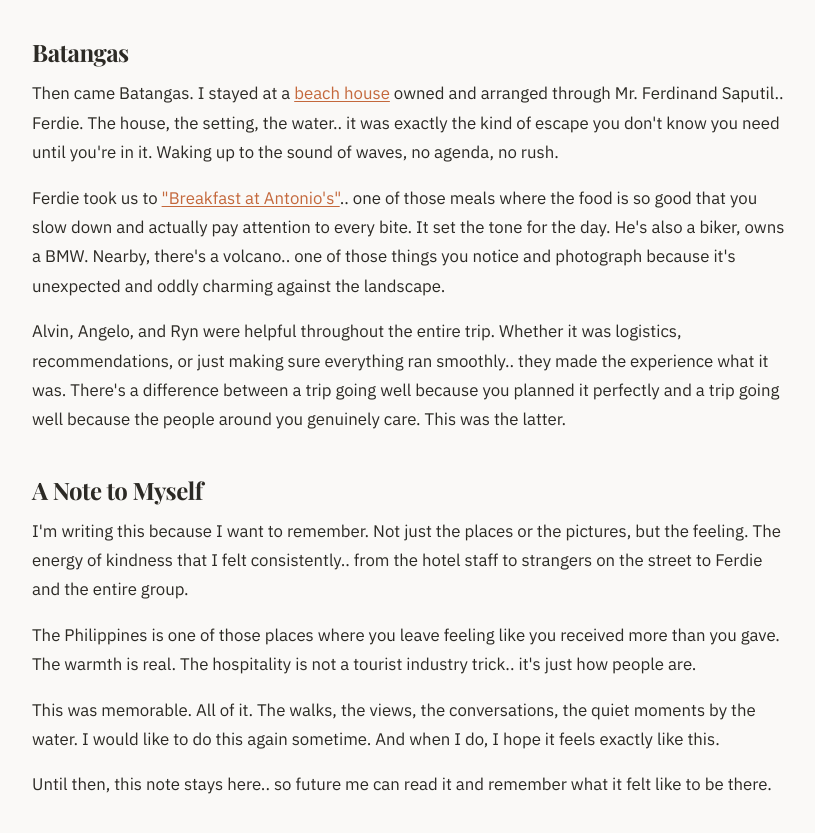
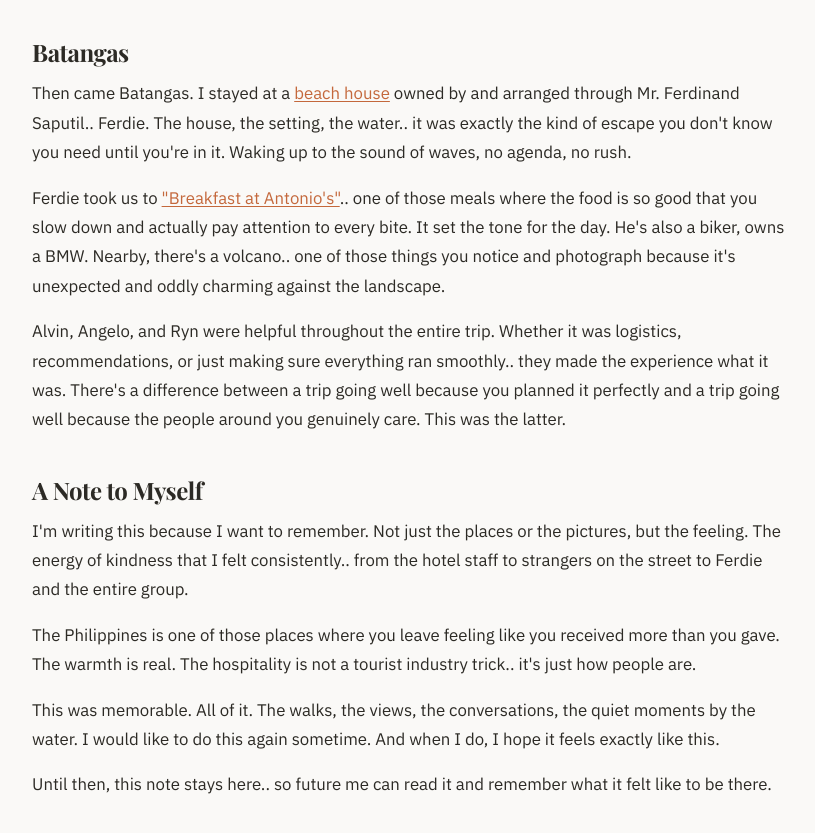
Before and after one commit to amarbagineni/amarbagineni.github.io, a plain HTML site: page articles/manila-batangas.html in a window 1280 px wide. Shown: the part 1280-2113 px from the top of the page, without its empty margins (230-1045 px from the left). Drawn offline with nearby package versions, Linux system fonts and the light colour scheme; a web font is replaced by a local one.

Commit message:
Update Batangas section for clarity on beach house ownership

```diff
--- a/articles/manila-batangas.html
+++ b/articles/manila-batangas.html
@@ -39,7 +39,7 @@
         <p>And this is where I want to note something that genuinely surprised me: the people. I have traveled to a few places, and I can say with confidence that the Filipino people are among the most helpful and accommodative I've ever encountered. It's not performative. It's not transactional. There is a genuine niceness in the air. You ask for directions and someone walks you halfway there. You look confused at a menu and the server patiently explains everything with a smile. It's a cultural thing, and it's beautiful.</p>
 
         <h1>Batangas</h1>
-        <p>Then came Batangas. I stayed at a <a href="https://www.instagram.com/p/DDc7AKoTBwk/?utm_source=ig_web_button_share_sheet&igsh=MzRlODBiNWFlZA==">beach house</a> owned and arranged through Mr. Ferdinand Saputil.. Ferdie. The house, the setting, the water.. it was exactly the kind of escape you don't know you need until you're in it. Waking up to the sound of waves, no agenda, no rush.</p>
+        <p>Then came Batangas. I stayed at a <a href="https://www.instagram.com/p/DDc7AKoTBwk/?utm_source=ig_web_button_share_sheet&igsh=MzRlODBiNWFlZA==">beach house</a> owned by and arranged through Mr. Ferdinand Saputil.. Ferdie. The house, the setting, the water.. it was exactly the kind of escape you don't know you need until you're in it. Waking up to the sound of waves, no agenda, no rush.</p>
         <p>Ferdie took us to <a href="https://www.instagram.com/p/DUy4yhuk2Ow/?img_index=1">"Breakfast at Antonio's"</a>.. one of those meals where the food is so good that you slow down and actually pay attention to every bite. It set the tone for the day. He's also a biker, owns a BMW. Nearby, there's a volcano.. one of those things you notice and photograph because it's unexpected and oddly charming against the landscape.</p>
         <p>Alvin, Angelo, and Ryn were helpful throughout the entire trip. Whether it was logistics, recommendations, or just making sure everything ran smoothly.. they made the experience what it was. There's a difference between a trip going well because you planned it perfectly and a trip going well because the people around you genuinely care. This was the latter.</p>
 
```
